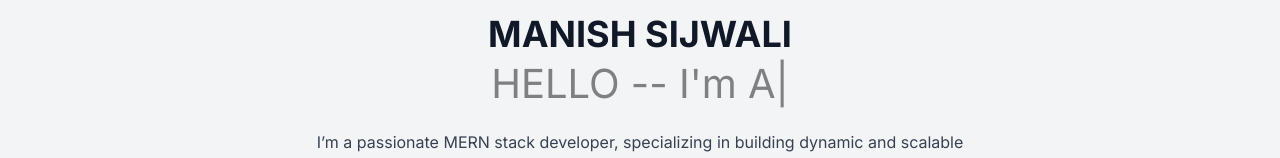
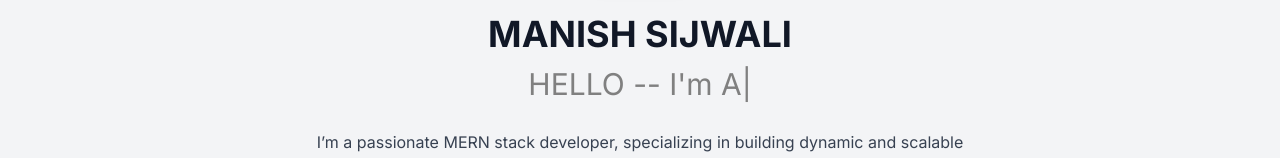
Before and after one commit to sijwali01/Portfolio, a Next.js app: page / in a window 1280 px wide. Shown: the part 266-424 px from the top of the page. Built offline with nearby package versions, Linux system fonts and the light colour scheme.

Commit message:
font-animation

```diff
--- a/src/app/page.js
+++ b/src/app/page.js
@@ -50,7 +50,7 @@ export default function Home() {
           ]}
             wrapper="span"
             speed={50}
-            style={{ fontSize: "2em", display: "block", color: "grey" }}
+            style={{ fontSize: "1.5em", display: "block", color: "grey" }}
             repeat={Infinity}
           />
         </motion.p>
```
